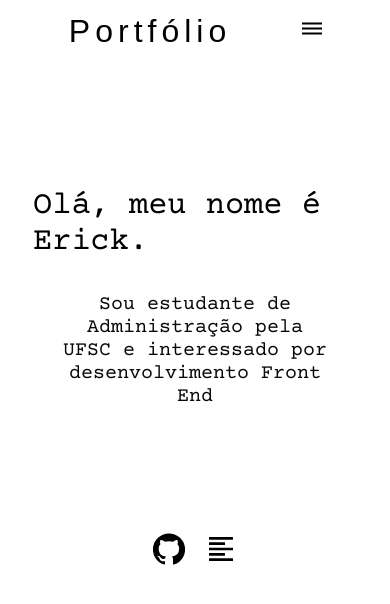
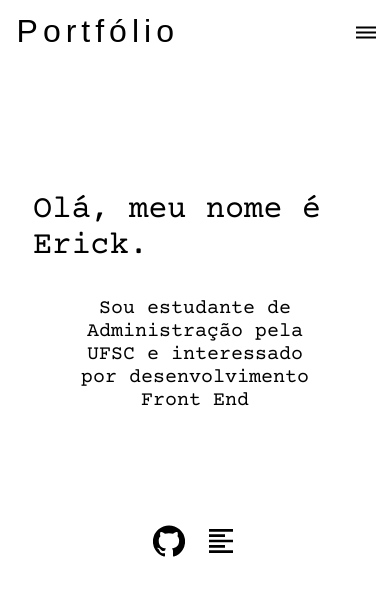
Before and after one commit to ErickMifo/Portfolio, a React (Create React App) app: page /home in a window 390 px wide. Shown: the top 604 px of the page. Built offline with nearby package versions, Linux system fonts and the light colour scheme.

Commit message:
UPDATE: experiência do usuário

```diff
--- a/src/components/navbar/styles.css
+++ b/src/components/navbar/styles.css
@@ -61,8 +61,16 @@ button:focus {
 }
 
 @media screen and (max-width: 768px) {
+  .buttonHome {
+    margin-left: 10%;
+  }
+  .navBar {
+    justify-content: space-between;
+  }
   .menu-icon {
     display: block;
+    margin-top: 1%;
+    margin-right: 3%;
     font-size: 40px;
     color: black;
     cursor: pointer;
--- a/src/pages/home/styles.css
+++ b/src/pages/home/styles.css
@@ -26,14 +26,14 @@ a:hover {
 .typedTitle {
   padding: 30px;
   font-size: 2rem;
-  animation: mymovetitle 6s;
+  animation: mymovetitle 2s;
 }
 
 .Sub {
   text-align: center;
-  width: 70%;
+  width: 60%;
   margin: 3px;
-  animation: mymove 7s;
+  animation: mymove 4s;
   font-size: 1.25rem;
   padding-bottom: 100px;
 }
--- a/src/pages/projetos/index.js
+++ b/src/pages/projetos/index.js
@@ -41,7 +41,7 @@ function Projetos() {
             <motion.p
                   initial={initial}
                   animate={animate}
-                  transition={{duration: 3}}
+                  transition={{duration: 2}}
             className="interests">{interesse}</motion.p>
         </div>
 
--- a/src/pages/sobre/index.js
+++ b/src/pages/sobre/index.js
@@ -96,7 +96,7 @@ function Sobre() {
                 {Oitavo}
                 <br />
                 {Nono}
-                <Link to="/contato"> contato. </Link>
+                <Link className="linkContato" to="/contato"> contato. </Link>
             </p>
             </motion.div>
 
--- a/src/pages/sobre/styles.css
+++ b/src/pages/sobre/styles.css
@@ -28,6 +28,9 @@
   top: 12%;
   left: 10%;
 }
+.linkContato {
+  text-decoration: underline;
+}
 
 @media screen and (max-width: 768px) {
   .sobreText {
```
